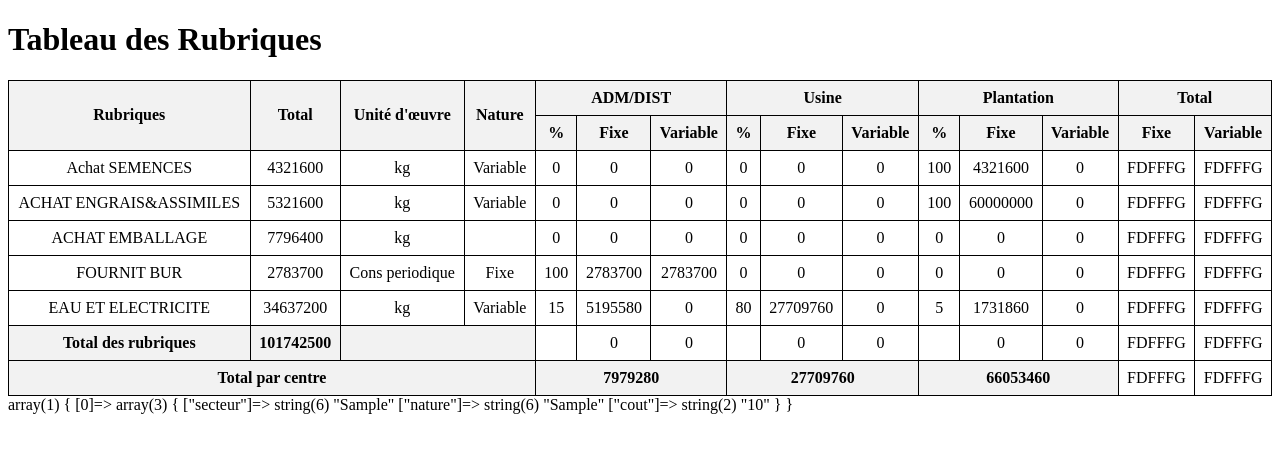
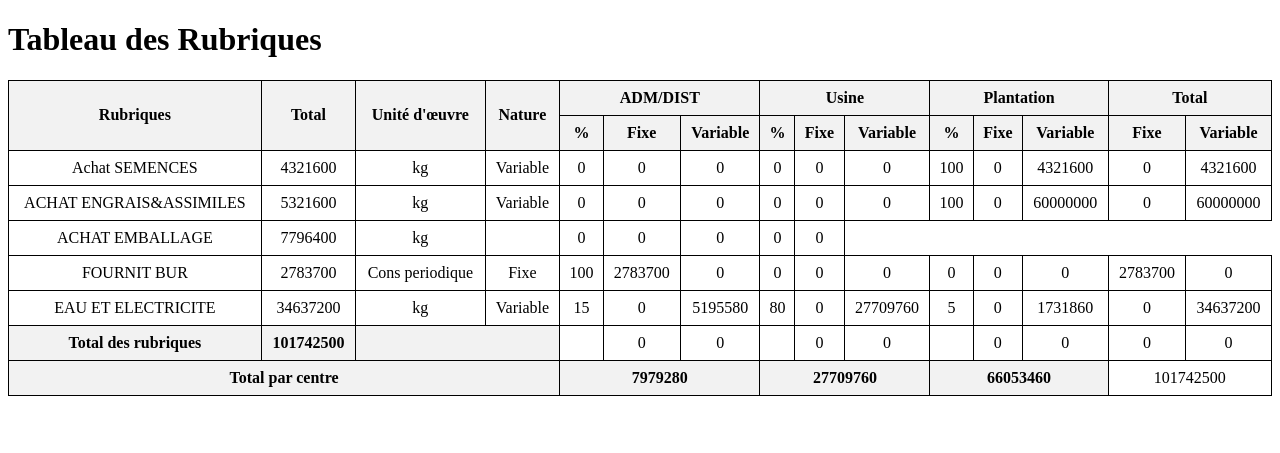
Before and after one commit to sarobidyrazafy/gestion, a CodeIgniter app: a page that uses application/views/tab-rubrique.php in a window 1280 px wide. Shown: the top 453 px of the page. Run offline with CodeIgniter, Linux system fonts and the light colour scheme; data comes from the database, SQL or seed files in the repository; tables that the repository leaves empty or names only in its code hold one stand-in row (values such as "Sample post").

Commit message:
Update somme verticale

```diff
--- a/application/controllers/RubriqueController.php
+++ b/application/controllers/RubriqueController.php
@@ -36,6 +36,7 @@
         $data["rubsecteurs"] = $rubSectInstance->rubSecteurs;
         $data['coutTotalSecteur'] = $rubSectInstance->coutTotalSecteur;
 		$data['coutParNature'] = $rubSectInstance->coutTotalSecteurParNature;
+		$data['coutTotalFV'] = $rubSectInstance->getTotalCoutFV();
 
         $this->load->view("tab-rubrique", $data);
     }
--- a/application/models/RubSect.php
+++ b/application/models/RubSect.php
@@ -5,6 +5,9 @@
     public $rubSecteurs = array(); // Liste des rubriques avec leurs informations détaillées
     public $coutTotalSecteur = array(); // Coûts totaux par secteur
 	public $coutTotalSecteurParNature = array();
+
+	public $coutFixe;
+	public $coutVariable;
 
     public function __construct() {
         parent::__construct();
@@ -19,6 +22,10 @@
 
 		// Initialisation des coûts totaux par secteur et par nature de charge
 		$this->coutTotalSecteurParNature = $this->getCoutParSecteurEtNature();
+
+		//Initialisation des totaux des couts variables et fixes
+		$this->coutVariable = $this->getTotalCoutVariable();
+		$this->coutFixe = $this->getTotalCoutFixe();
 
         return $this;
     }
@@ -72,5 +79,50 @@
 
         return $resultats;
     }
+
+	public function getTotalCoutVariable() {
+		$this->db->select_sum('cout');
+		$this->db->where('idNature', '1');
+		$query = $this->db->get('VrubriqueSecteur');
+		return $query->row()->cout;
+	}
+
+	public function getTotalCoutFixe() {
+		$this->db->select_sum('cout');
+		$this->db->where('idNature', '2');
+		$query = $this->db->get('VrubriqueSecteur');
+		return $query->row()->cout;
+	}
+
+	public function getTotalCoutFV() {
+		return $this->coutFixe + $this->coutVariable;
+	}
+
+	public function getCoutParSecteur($idSecteur) {
+        $this->db->select('cout');
+        $this->db->from('VrubriqueSecteur');
+        $this->db->where('idSecteur', $idSecteur);
+        $query = $this->db->get();
+        return $query->result_array();
+    }
+
+    public function sommeVerticaleCouts($secteurs) {
+        $tableauxCouts = [];
+        foreach ($secteurs as $secteur) {
+            $tableauxCouts[] = $this->getCoutParSecteur($secteur['idSecteur']);
+        }
+
+        $tabSomme = [];
+        for ($i = 0; $i < count($tableauxCouts[0]); $i++) {
+            $somme = 0;
+            foreach ($tableauxCouts as $tab) {
+                $somme += $tab[$i]['cout'];
+            }
+
+            $tabSomme[] = $somme;
+        }
+
+        return $tabSomme;
+    }
 }
 ?>
--- a/application/models/Rubrique.php
+++ b/application/models/Rubrique.php
@@ -52,4 +52,5 @@
         return $query->row()->cout;
 	}
 
+
 }
--- a/application/views/tab-rubrique.php
+++ b/application/views/tab-rubrique.php
@@ -51,6 +51,10 @@
                 <td><?php echo $rubSect->rubrique["nomNature"]; ?></td>
 
                 <?php
+                // Variables pour les totaux fixes et variables
+                $sommeFixe = 0;
+                $sommeVariable = 0;
+
                 foreach ($secteurs as $secteur) {
                     $corresponding_rubsecteur = null;
                     foreach ($rubsecteurs as $rubsecteur) {
@@ -62,23 +66,26 @@
 
                     if ($corresponding_rubsecteur) {
                         echo '<td>' . $corresponding_rubsecteur->pourcentage . '</td>';
+
                         if ($corresponding_rubsecteur->idNature == 1) {
+                            // Si c'est variable
+                            echo '<td>0</td>';
+                            echo '<td>' . $corresponding_rubsecteur->cout . '</td>';
+                            $sommeVariable += $corresponding_rubsecteur->cout;
+                        } elseif ($corresponding_rubsecteur->idNature == 2) {
+                            // Si c'est fixe
                             echo '<td>' . $corresponding_rubsecteur->cout . '</td>';
                             echo '<td>0</td>';
-                        } elseif ($corresponding_rubsecteur->idNature == 0) {
-                            echo '<td>0</td>';
-                            echo '<td>' . $corresponding_rubsecteur->cout . '</td>';
-                        } elseif ($corresponding_rubsecteur->idNature == 2) {
-                            echo '<td>' . $corresponding_rubsecteur->cout . '</td>';
-                            echo '<td>' . $corresponding_rubsecteur->cout . '</td>';
+                            $sommeFixe += $corresponding_rubsecteur->cout;
                         }
                     } else {
                         echo '<td></td><td></td><td></td>';
                     }
                 } ?>
 
-                <td>FDFFFG</td>
-                <td>FDFFFG</td>
+                <!-- Remplacement de FDFFFG par la somme des coûts fixes et variables -->
+                <td><?php echo $sommeFixe; ?></td>
+                <td><?php echo $sommeVariable; ?></td>
             </tr>
         <?php } ?>
 
@@ -107,11 +114,11 @@
             // Afficher les totaux pour chaque secteur
             for ($i = 0; $i < count($secteurs); $i++) { ?>
                 <td></td> <!-- Pourcentage Total -->
+                <td><?php echo $totalCoutFixe[$i]; ?></td>
                 <td><?php echo $totalCoutVariable[$i]; ?></td>
-                <td><?php echo $totalCoutFixe[$i]; ?></td>
             <?php } ?>
-            <td>FDFFFG</td>
-            <td>FDFFFG</td>
+            <td><?php echo array_sum($totalCoutFixe); ?></td>
+            <td><?php echo array_sum($totalCoutVariable); ?></td>
         </tr>
 
         <!-- Ligne des totaux par centre -->
@@ -120,10 +127,9 @@
             <?php foreach ($coutTotalSecteur as $parsect) { ?>
                 <th colspan="3"><?php echo $parsect['cout']; ?></th>
             <?php } ?>
-            <td>FDFFFG</td>
-            <td>FDFFFG</td>
-        </tr>
+            <td colspan="2"><?php echo $coutTotalFV; ?></td>
+
+		</tr>
     </table>
-    <?php var_dump($coutParNature); ?>
 </body>
 </html>
--- a/data/data.sql
+++ b/data/data.sql
@@ -40,6 +40,8 @@
 
 /*fixe*/
 select sum(cout) from VrubriqueSecteur where idNature = '2';
+
+select cout from  VrubriqueSecteur where idSecteur = '2';
 
 
 CREATE or REPLACE view Vrubrique as
```
